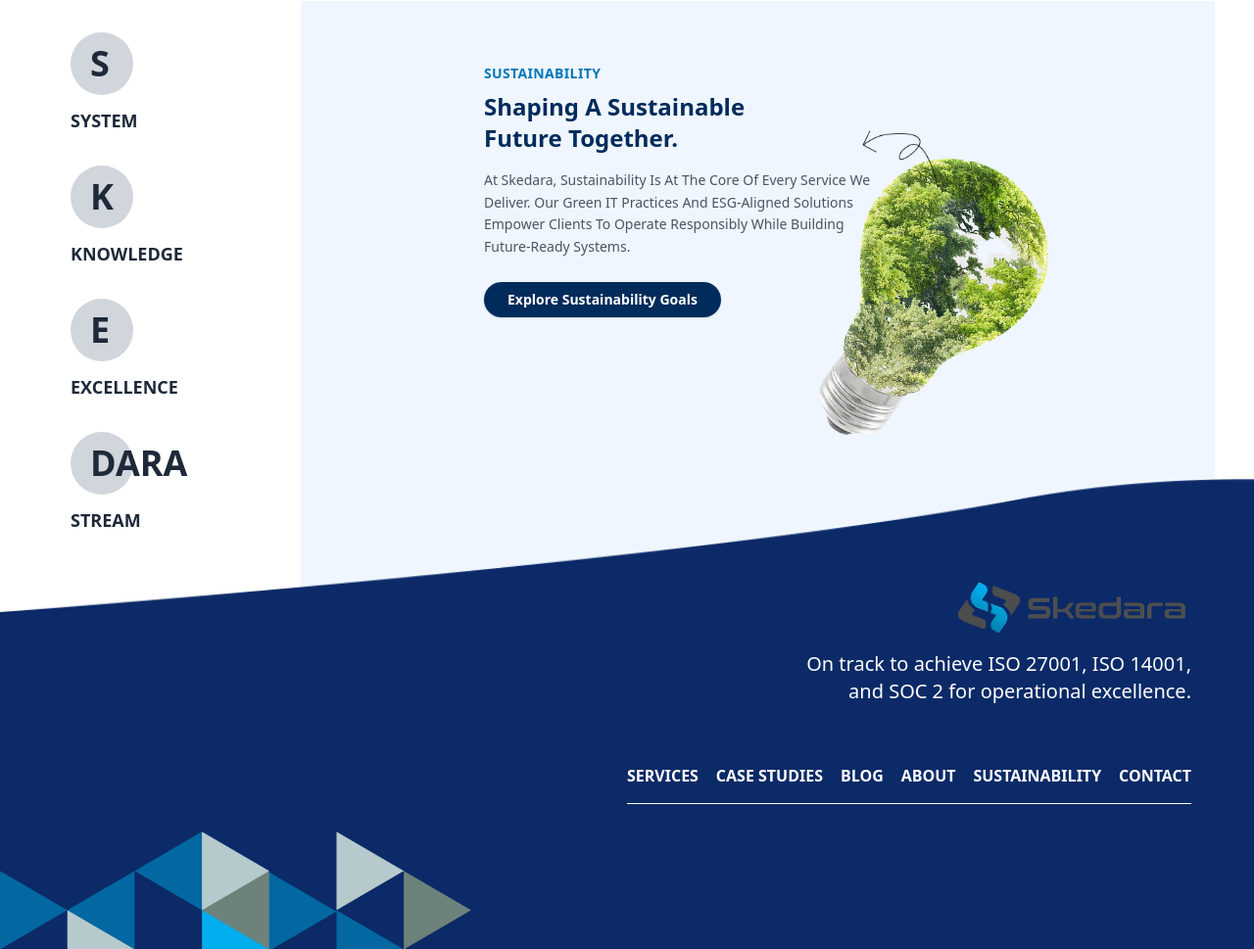
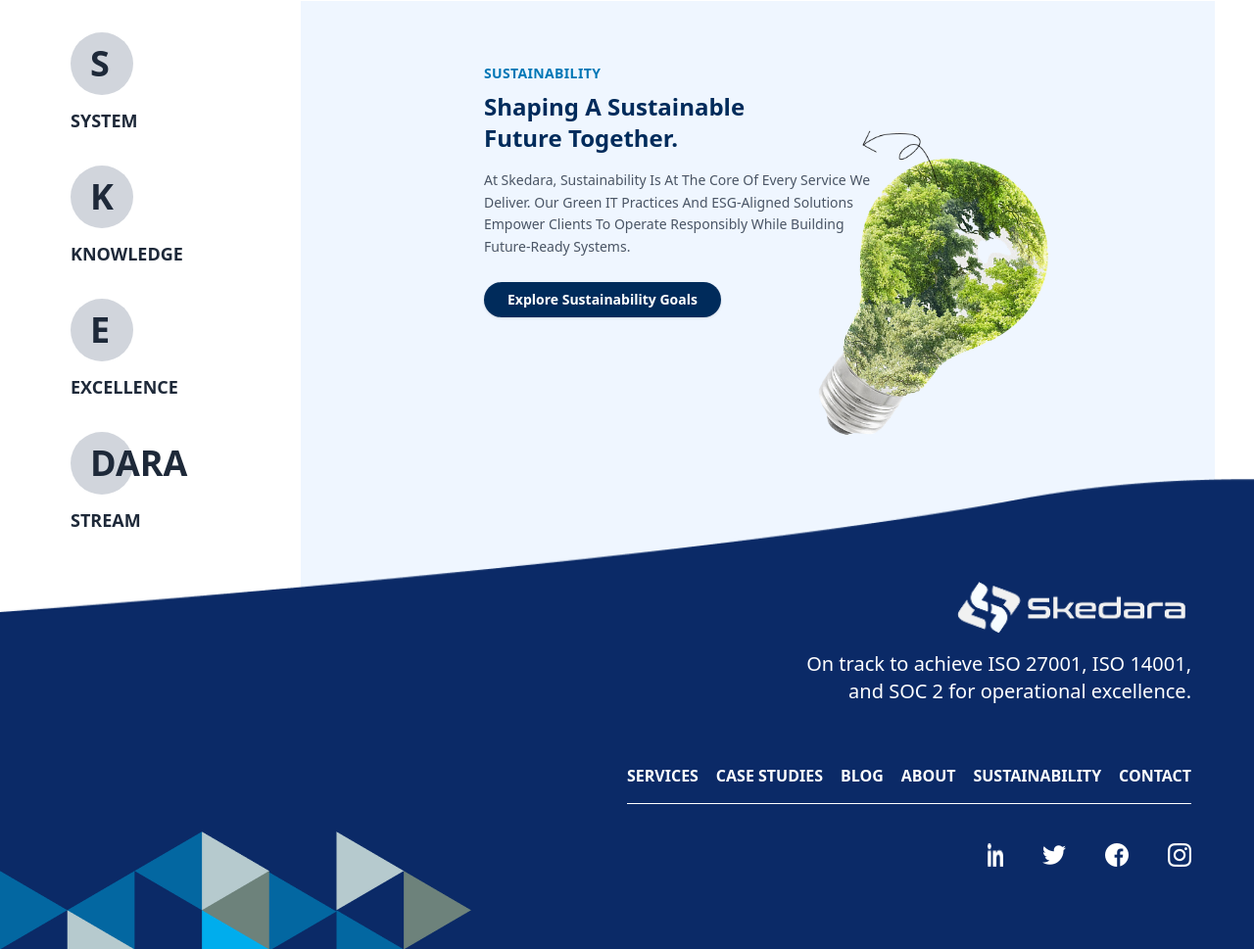
Before and after one commit to SouravO/ac, a plain HTML site: page index.html in a window 1280 px wide. Shown: the part 4442-5411 px from the top of the page at 98% size. Drawn offline with nearby package versions, Linux system fonts and the light colour scheme.

Commit message:
after editz

```diff
--- a/index.html
+++ b/index.html
@@ -685,7 +685,7 @@
       <div class="w-full md:h-120 p-8 relative"
         style="background-image: url('Rectangle 22.png');background-size: cover;">
         <div class="relative p-8 my-40 md:my-10">
-          <img src="logo.png" alt="logo" class="md:ml-auto md:mr-0 mx-auto w-60 mb-4">
+          <img src="image 2.png" alt="logo" class="md:ml-auto md:mr-0 mx-auto w-60 mb-4">
           <p class="text-white md:text-right text-center md:ml-auto text-xl">On track to achieve ISO 27001, ISO 14001,
             <br> and SOC 2
             for
@@ -700,6 +700,13 @@
             <a href="#" class="text-white font-bold hover:underline">SUSTAINABILITY</a>
             <a href="#" class="text-white font-bold hover:underline">CONTACT</a>
           </div>
+          <div class="flex justify-end gap-10  mt-10 ">
+            <img src="linkedin (2).png" alt="">
+            <img src="twitter.png" alt="">
+            <img src="facebook (1).png" alt="">
+            <img src="instagram.png" alt="">
+
+          </div>
         </div>
         <img src="footer-icon.png" alt="footer-img" class="absolute bottom-0 left-0">
       </div>
```
Also changed, not shown: facebook (1).png (added), facebook.png (added), image 2.png (added), instagram.png (added), linkedin (2).png (added), twitter.png (added).
